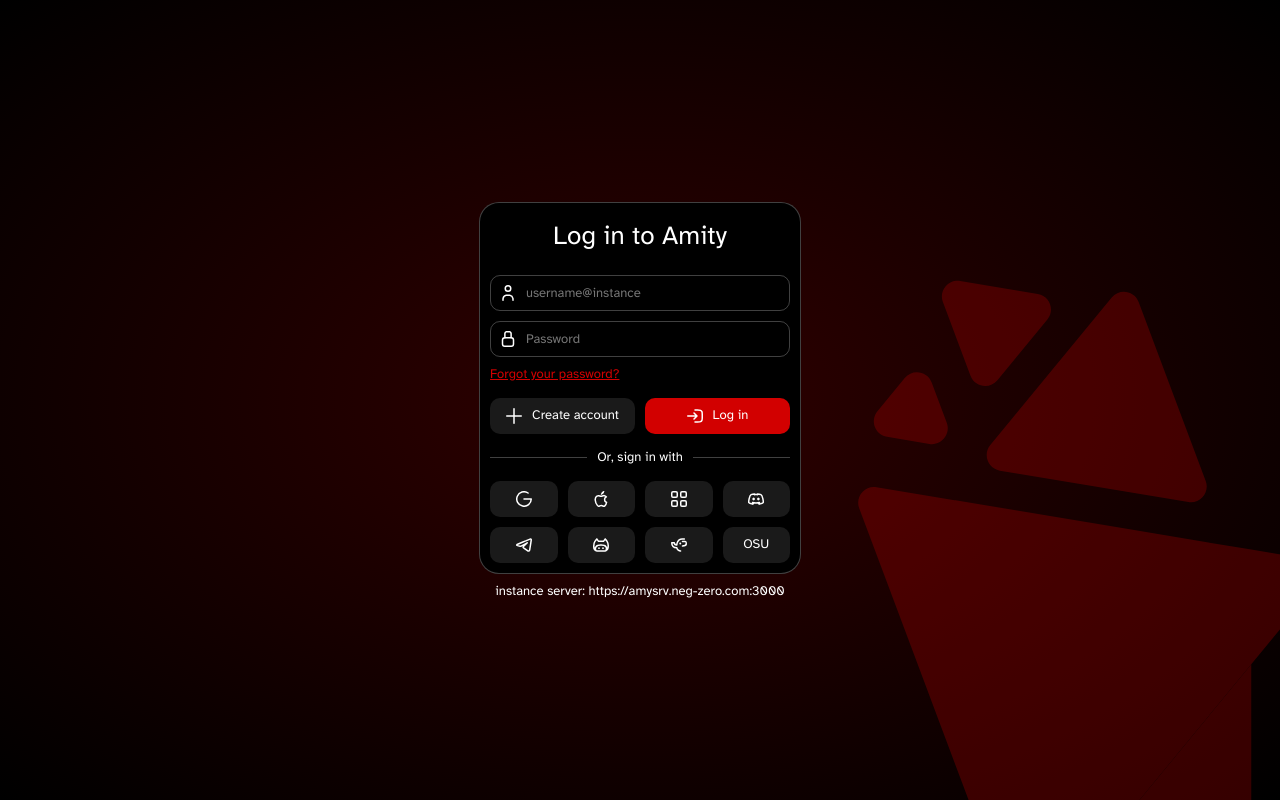
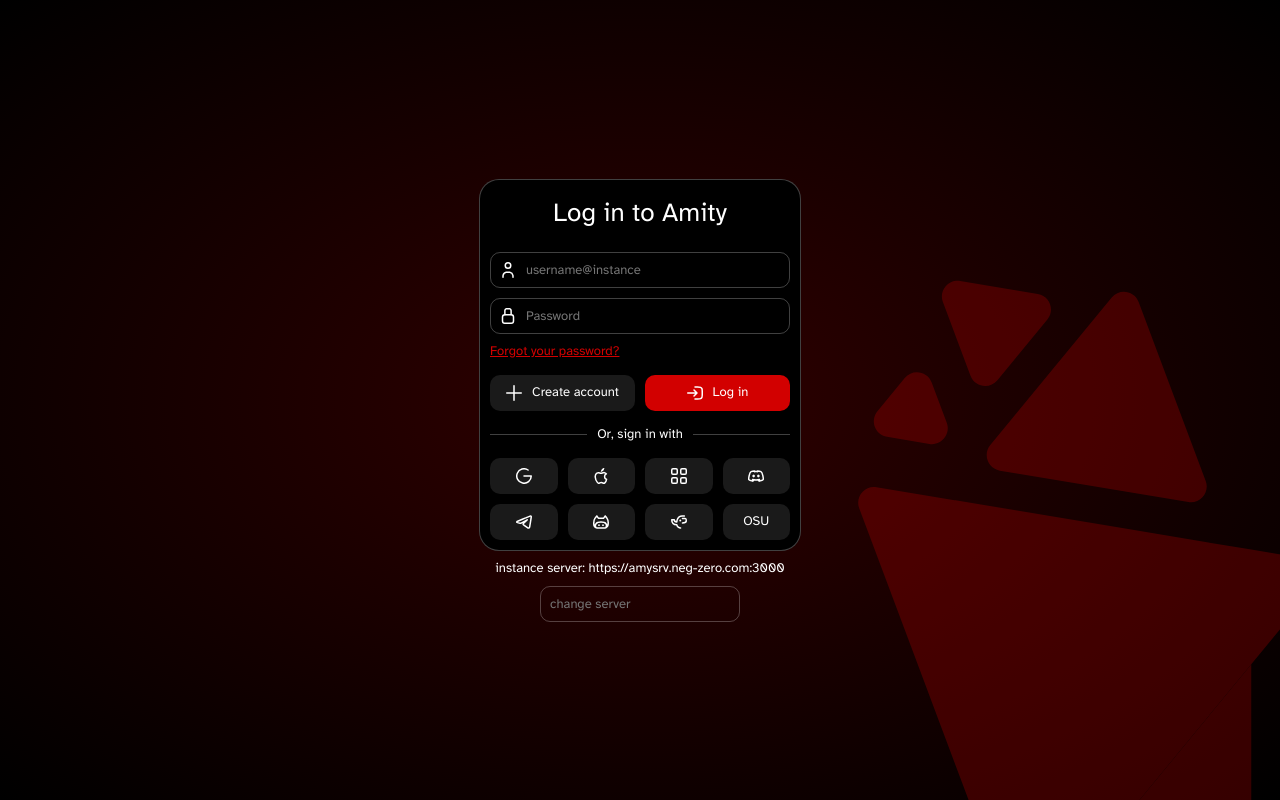
Before and after one commit to negative-zero-inft/amity-webgui, a SvelteKit app: page /login in a window 1280 px wide. Built offline with nearby package versions, Linux system fonts and the light colour scheme.

Commit message:
added the serverchanger

```diff
--- a/src/routes/login/+page.svelte
+++ b/src/routes/login/+page.svelte
@@ -8,6 +8,8 @@
 	import { writable } from "svelte/store";
 	import { errorValue, isError } from "$lib/scripts/loginWritables";
 	import { server, isHttps, port } from "$lib/scripts/globalData";
+
+	let serverchanger:string = $state();
 
 	let isLogin = writable<boolean>(true);
 
@@ -24,6 +26,9 @@
 	</div>
 
 	instance server: http{$isHttps ? "s" : ""}://{$server}:{$port}
+	<Textbox placeholder="change server" bind:value={serverchanger} onkeydown={()=>{
+		server.set(serverchanger)
+	}}></Textbox>
 
 	<!-- svelte-ignore a11y_no_static_element_interactions -->
 	<!-- svelte-ignore a11y_click_events_have_key_events -->
```
